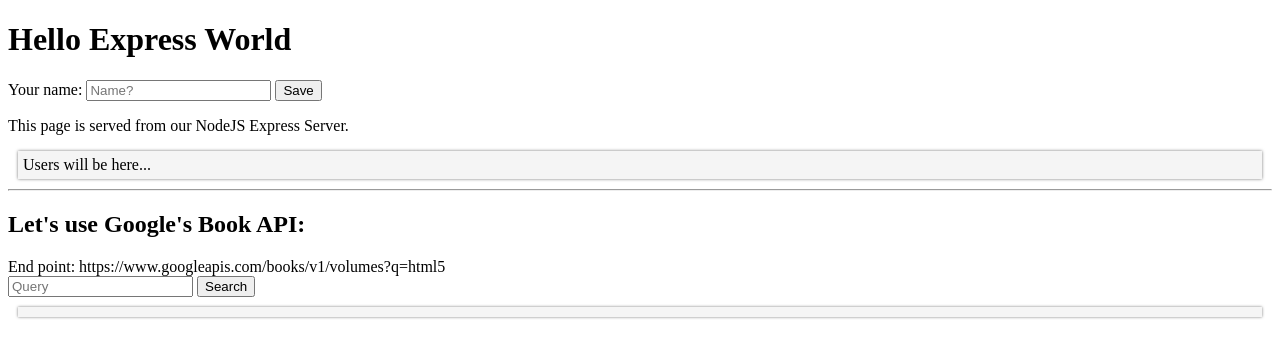
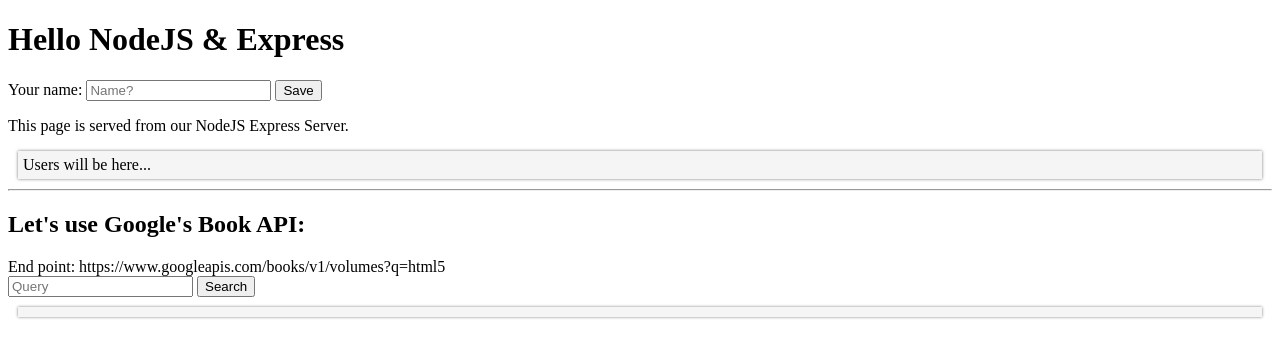
Before and after one commit to omt66/csc445demos, a website: page nodejsdemos/public/index.html in a window 1280 px wide. Drawn offline with Linux system fonts and the light colour scheme; no server answers.

Commit message:
Minor update

```diff
--- a/nodejsdemos/public/index.html
+++ b/nodejsdemos/public/index.html
@@ -8,7 +8,7 @@
     <link rel="stylesheet" href="style.css">
 </head>
 <body>
-    <h1>Hello Express World</h1>
+    <h1>Hello NodeJS & Express</h1>
     <div id="username"></div>
 
     Your name: <input id="name" type="text" placeholder="Name?"/>
```
